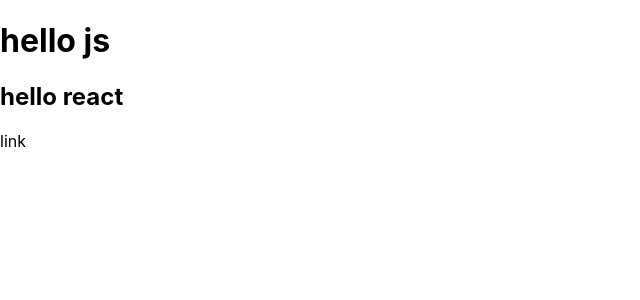
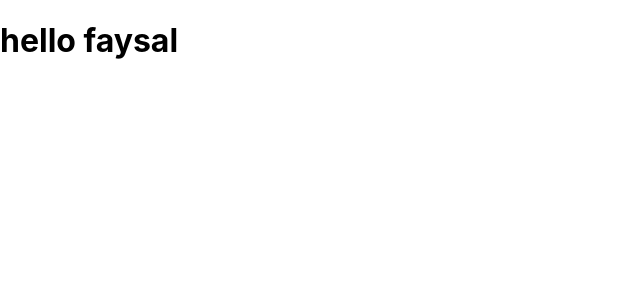
Before and after one commit to faysalsaade/React.js, a React (Create React App) app: page / in a window 1280 px wide. Shown: the top 300 px of the page, without its empty margins (0-640 px from the left). Built offline with nearby package versions, Linux system fonts and the light colour scheme.

Commit message:
create new project

```diff
--- a/src/App.js
+++ b/src/App.js
@@ -1,11 +1,9 @@
 import React from "react";
-import SayHello from "./sayhello";
+import SayHello from "./SayHello";
 function App() {
   return (
     <div>
-      <h1>hello js</h1>
-      <h2>hello react</h2>
-      <a>link</a>
+      <SayHello />
     </div>
   );
 }
--- a/src/SayHello.js
+++ b/src/SayHello.js
@@ -1,4 +1,4 @@
 function SayHello() {
-  return <h1>hello karem</h1>;
+  return <h1>hello faysal</h1>;
 }
 export default SayHello;
```
